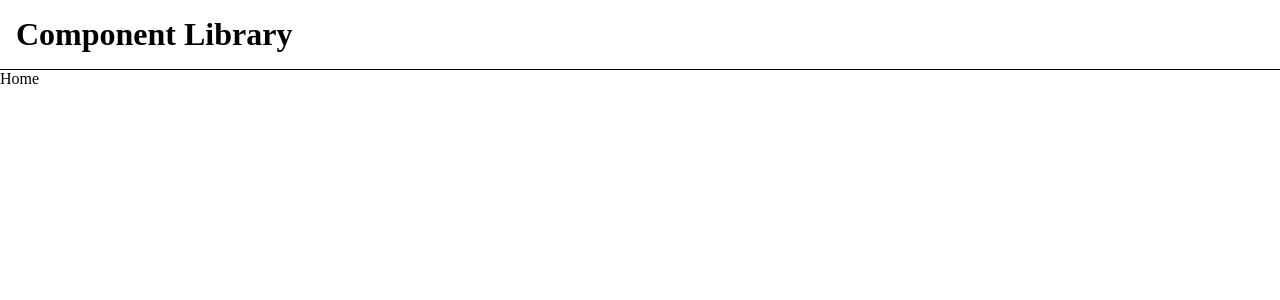
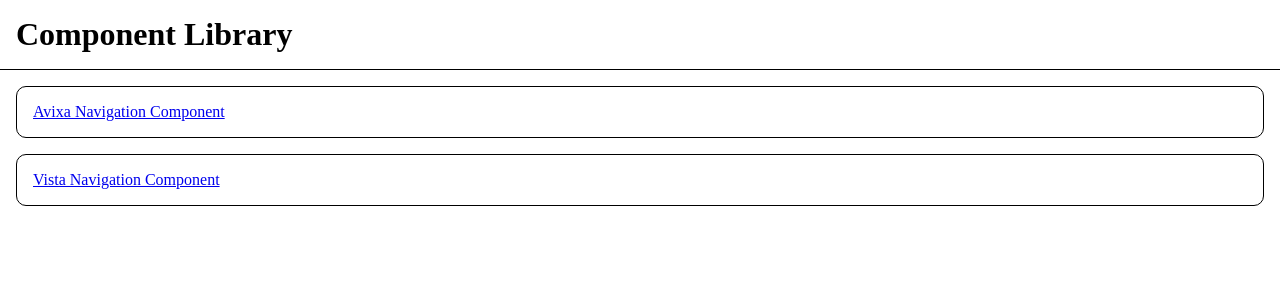
Before and after one commit to aflo7/component-library, a React (Vite) app: page / in a window 1280 px wide. Shown: the top 300 px of the page. Built offline with nearby package versions, Linux system fonts and the light colour scheme.

Commit message:
added home screen and back links to each component

```diff
--- a/src/App.css
+++ b/src/App.css
@@ -15,3 +15,27 @@ body {
 p {
   margin: 0;
 }
+
+
+.home-link {
+  border: 1px solid black;
+  padding: 1rem;
+  border-radius: 10px;
+  cursor: pointer;
+}
+
+.home-link:hover {
+  background-color: lightgray;
+}
+
+.back-link {
+  border: 1px solid black;
+  padding: 1rem;
+  border-radius: 10px;
+  cursor: pointer;
+  margin: 1rem;
+}
+
+.back-link:hover {
+  background-color: lightgray;
+}
--- a/src/App.jsx
+++ b/src/App.jsx
@@ -3,26 +3,43 @@ import reactLogo from './assets/react.svg';
 import viteLogo from '/vite.svg';
 import './App.css';
 import { BrowserRouter, HashRouter } from 'react-router-dom';
-import { Route } from 'react-router-dom';
+import { Route, Link } from 'react-router-dom';
 import { Routes } from 'react-router-dom';
-import {default as AvixaNavigation} from './components/avixa/Navigation';
-import {default as VistaNavigation} from './components/vista/Navigation';
+import { default as AvixaNavigation } from './components/avixa/Navigation';
+import { default as VistaNavigation } from './components/vista/Navigation';
 
 // import React from 'react'
 
 export const Home = () => {
   return (
-    <div>Home</div>
-  )
-}
+    <div
+      className="home-container"
+      style={{
+        padding: '1rem',
+        display: 'flex',
+        flexDirection: 'column',
+        gap: '1rem'
+      }}
+    >
+      <Link to="/avixa">
+        <div className="home-link">Avixa Navigation Component</div>
+      </Link>
 
+      <Link to="/vista">
+
+      <div className="home-link">Vista Navigation Component</div>
+      </Link>
+
+    </div>
+  );
+};
 
 export default function App() {
   // const [count, setCount] = useState(0)
 
   return (
     <>
-      <HashRouter basename=''>
+      <HashRouter basename="">
         <h1>Component Library</h1>
         <Routes>
           <Route path="/" element={<Home />} />
@@ -30,9 +47,6 @@ export default function App() {
           <Route path="/vista" element={<VistaNavigation />} />
 
           {/* routes begin with # with the HashRouter */}
-
-
-
         </Routes>
       </HashRouter>
     </>
--- a/src/components/avixa/Navigation.jsx
+++ b/src/components/avixa/Navigation.jsx
@@ -2,19 +2,23 @@ import React from 'react';
 import { RxHamburgerMenu } from 'react-icons/rx';
 import TheLogo from '../../assets/logos.jpeg';
 import './avixa-navigation.scss';
+import { Link } from 'react-router-dom';
 
 const Navigation = () => {
   return (
     <div className="avixa-wrapper">
+      <Link to="/">
+        <div className="back-link">Go back</div>
+      </Link>
       <nav>
         <div>
           <div className="left-nav">
             <RxHamburgerMenu className="burger-icon" />
-            <p className='menu-text'>Menu</p>
+            <p className="menu-text">Menu</p>
           </div>
         </div>
         <div>
-          <img className='avixa-logo' src={TheLogo} />
+          <img className="avixa-logo" src={TheLogo} />
         </div>
 
         {/* <p className="avixa-text">Avixa</p> */}
--- a/src/components/avixa/avixa-navigation.scss
+++ b/src/components/avixa/avixa-navigation.scss
@@ -6,6 +6,7 @@
     // justify-content: space-;
     // background-color: red;
     // border: 1px solid red;
+    border-top: 1px solid black;
     box-shadow: 0 3px 3px 2px rgba(0,0,0,.2);
   }
 
--- a/src/components/vista/Navigation.jsx
+++ b/src/components/vista/Navigation.jsx
@@ -1,9 +1,16 @@
 import React from 'react';
 import './vista-navigation.scss';
 import { LiaFlagUsaSolid } from "react-icons/lia";
+import { Link } from 'react-router-dom';
+
+
 const Navigation = () => {
   return (
     <div className="vista-wrapper">
+      <Link to="/">
+
+      <div className='back-link'>Go back</div>
+      </Link>
       <nav>
         <img
           className="vista-logo"
--- a/src/components/vista/vista-navigation.scss
+++ b/src/components/vista/vista-navigation.scss
@@ -1,6 +1,7 @@
 .vista-wrapper {
   // height: 600px;
   // background-color: black;
+  font-family: Graphik, sans-serif;
   nav {
     // border: 1px solid red;
     background-color: black;
```
